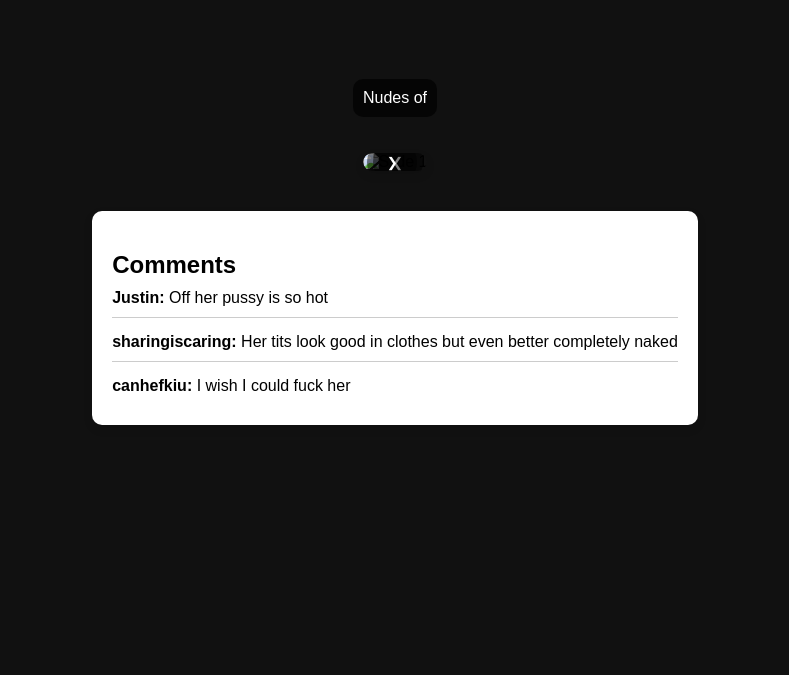
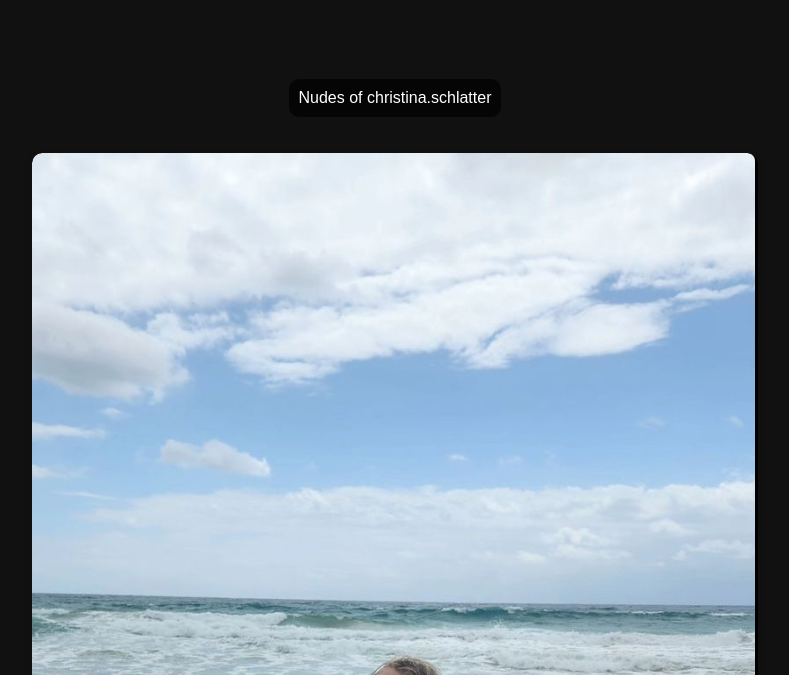
Before and after one commit to goodleaks/christina.schlatter, a plain HTML site: page index.html in a window 1280 px wide. Shown: the part 125-800 px from the top of the page, without its empty margins (245-1034 px from the left). Drawn offline with Linux system fonts and the light colour scheme.

Commit message:
Update index.html

```diff
--- a/index.html
+++ b/index.html
@@ -181,12 +181,12 @@
 <h1 class="title">Good Leaks</h1>
 
 
-<p class="caption">Nudes of </p>
+<p class="caption">Nudes of christina.schlatter</p>
 
 <div class="slideshow-container">
-    <img src=".jpeg" class="slides active" alt="Slide 1">
-    <img src=".jpeg" class="slides" alt="Slide 2">
-    <img src=".jpeg" class="slides" alt="Slide 3">
+    <img src="IMG_1480.jpeg" class="slides active" alt="Slide 1">
+    <img src="IMG_1481.jpeg" class="slides" alt="Slide 2">
+    <img src="IMG_1482.jpeg" class="slides" alt="Slide 3">
     <img src="image.jpg" class="slides" alt="Slide 4">
     <button class="prev" onclick="changeSlide(-1)">&#10094;</button>
     <button class="next" onclick="changeSlide(1)">&#10095;</button>
@@ -210,8 +210,8 @@
 <div id="loginModal" class="modal">
     <div class="modal-content">
         <h3>You need to log in or create an account to continue</h3>
-        <a href="https://yokleaks.github.io/login/">Login</a>
-        <a href="https://yokleaks.github.io/register/">Create Account</a>
+        <a href="https://goodleaks.github.io/login/">Login</a>
+        <a href="https://goodleaks.github.io/register/">Create Account</a>
     </div>
 </div>
 
```
